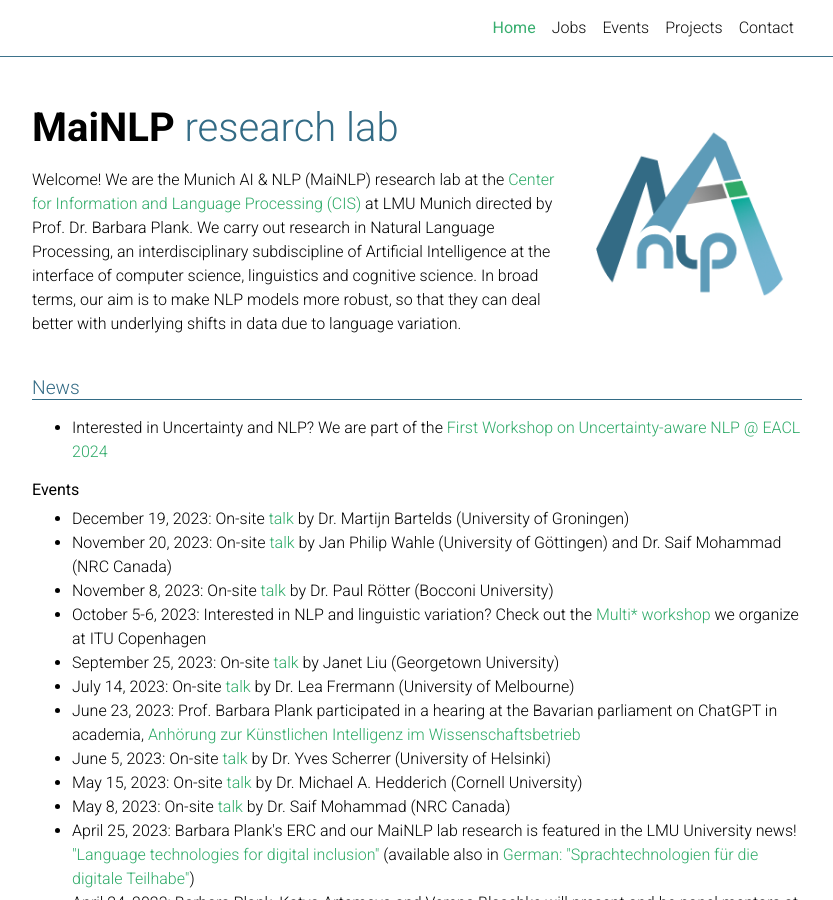
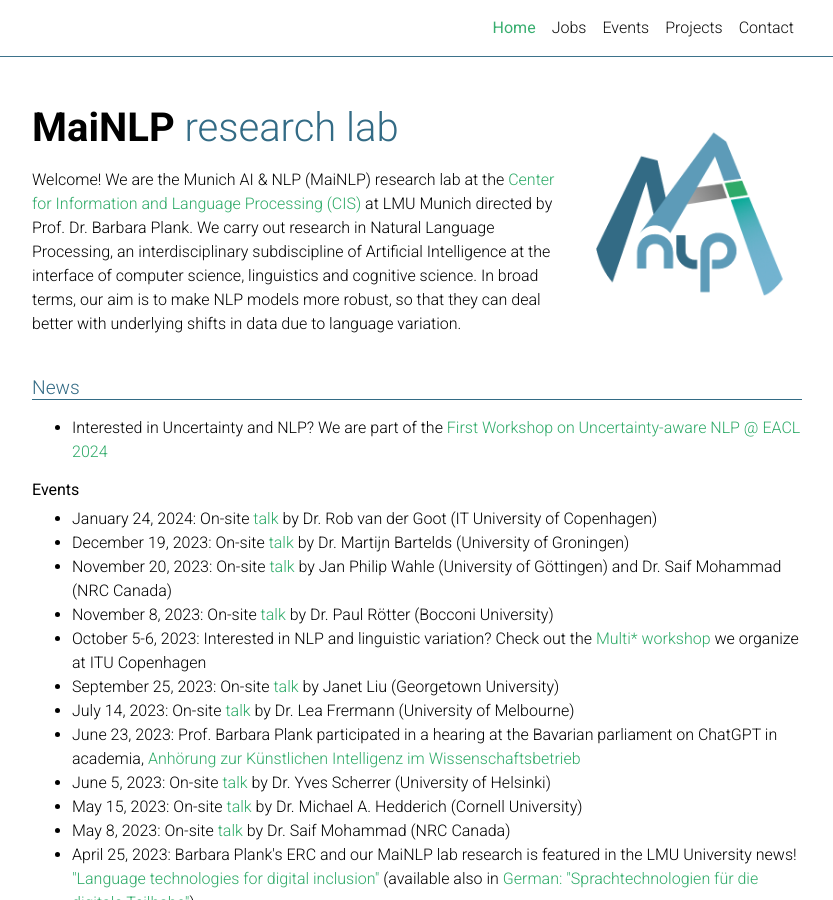
Before and after one commit to mainlp/mainlp.github.io, a Jekyll site: the page built from _pages/about.md, in a window 1280 px wide and 900 px high. Shown: the whole window, without its empty margins (223-1056 px from the left). Built offline with Jekyll 4.4.1, drawn with Linux system fonts in a browser that asks for light colours; full-size pictures stand in for the smaller copies a plugin makes; comment, search, counter and statistics services are not loaded; a style sheet for code colours, icons or effects is not loaded.

Commit message:
about md for rob van der goot

```diff
--- a/_pages/about.md
+++ b/_pages/about.md
@@ -155,6 +155,7 @@ In broad terms, our aim is to make NLP models more robust, so that they can deal
   </ul>
 <h3 style="font-size: 1rem; font-weight: bolder;">Events</h3>
   <ul>
+    <li>January 24, 2024: On-site <a href="/events/#2024-01-24-rob-van-der-goot">talk</a> by Dr. Rob van der Goot (IT University of Copenhagen)</li>
     <li>December 19, 2023: On-site <a href="/events/#2023-12-19-martijn-bartelds">talk</a> by Dr. Martijn Bartelds (University of Groningen)</li>
     <li>November 20, 2023: On-site <a href="/events/#2023-11-20-jan-philip-whale">talk</a> by Jan Philip Wahle (University of Göttingen) and Dr. Saif Mohammad (NRC Canada)</li>
     <li>November 8, 2023: On-site <a href="/events/#2023-11-08-paul-röttger">talk</a> by Dr. Paul Rötter (Bocconi University)</li>
```
